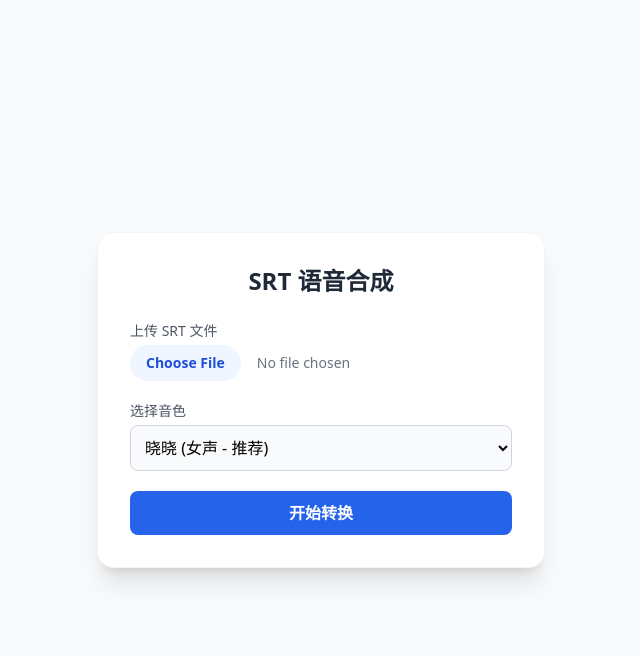
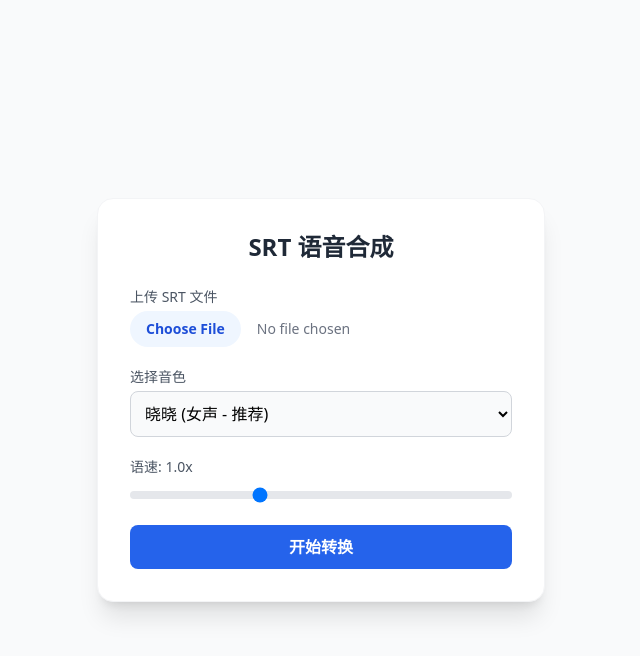
Before and after one commit to toclawbot/srt-tts, a Flask app: page / in a window 1280 px wide. Shown: the top 656 px of the page, without its empty margins (319-959 px from the left). Run offline with Flask 3, Linux system fonts and the light colour scheme; some libraries are stand-ins or nearby versions.

Commit message:
feat: add speech rate control in web interface

```diff
--- a/app.py
+++ b/app.py
@@ -31,9 +31,15 @@ def index():
     return render_template('index.html')
 
 
-async def generate_segment(text, voice):
-    """生成单段音频并返回 AudioSegment 对象"""
-    communicate = edge_tts.Communicate(text, voice)
+async def generate_segment(text, voice, rate='+0%'):
+    """生成单段音频并返回 AudioSegment 对象
+
+    Args:
+        text: 要转换的文本
+        voice: 语音类型
+        rate: 语速，默认 '+0%'，可以是 '+50%' (加速) 或 '-50%' (减速)
+    """
+    communicate = edge_tts.Communicate(text, voice, rate=rate)
     # 将音频存入临时文件
     temp_file = os.path.join(TEMP_FOLDER, f"temp_{uuid.uuid4()}.mp3")
     try:
@@ -57,6 +63,16 @@ def convert():
             return jsonify({'error': '文件名为空'}), 400
 
         voice = request.form.get('voice', 'zh-CN-XiaoxiaoNeural')
+        rate = request.form.get('rate', '1.0')
+
+        # 将语速转换为 edge-tts 格式
+        # 1.0 -> '+0%', 1.5 -> '+50%', 0.8 -> '-20%'
+        try:
+            rate_float = float(rate)
+            rate_percent = int((rate_float - 1.0) * 100)
+            rate_str = f'{rate_percent:+d}%'
+        except ValueError:
+            rate_str = '+0%'
 
         unique_id = str(uuid.uuid4())
         srt_path = os.path.join(UPLOAD_FOLDER, f"{unique_id}.srt")
@@ -80,7 +96,7 @@ def convert():
                 final_audio += AudioSegment.silent(duration=silence_duration)
 
             # 生成当前段语音
-            segment_audio = asyncio.run(generate_segment(sub.text, voice))
+            segment_audio = asyncio.run(generate_segment(sub.text, voice, rate_str))
             final_audio += segment_audio
 
             last_end_time = sub.end.ordinal
--- a/templates/index.html
+++ b/templates/index.html
@@ -23,8 +23,17 @@
                     <option value="zh-CN-XiaoyiNeural">晓伊 (女声)</option>
                 </select>
             </div>
+            <div>
+                <label class="block text-sm font-medium text-gray-600 mb-1">语速: <span id="rateValue">1.0x</span></label>
+                <input type="range" name="rate" min="0.5" max="2.0" step="0.1" value="1.0" class="w-full h-2 bg-gray-200 rounded-lg appearance-none cursor-pointer">
+            </div>
             <button type="submit" class="w-full bg-blue-600 hover:bg-blue-700 text-white font-bold py-2.5 rounded-lg transition duration-200">开始转换</button>
         </form>
     </div>
+    <script>
+        document.querySelector('input[name="rate"]').addEventListener('input', function() {
+            document.getElementById('rateValue').textContent = this.value + 'x';
+        });
+    </script>
 </body>
 </html>
```
